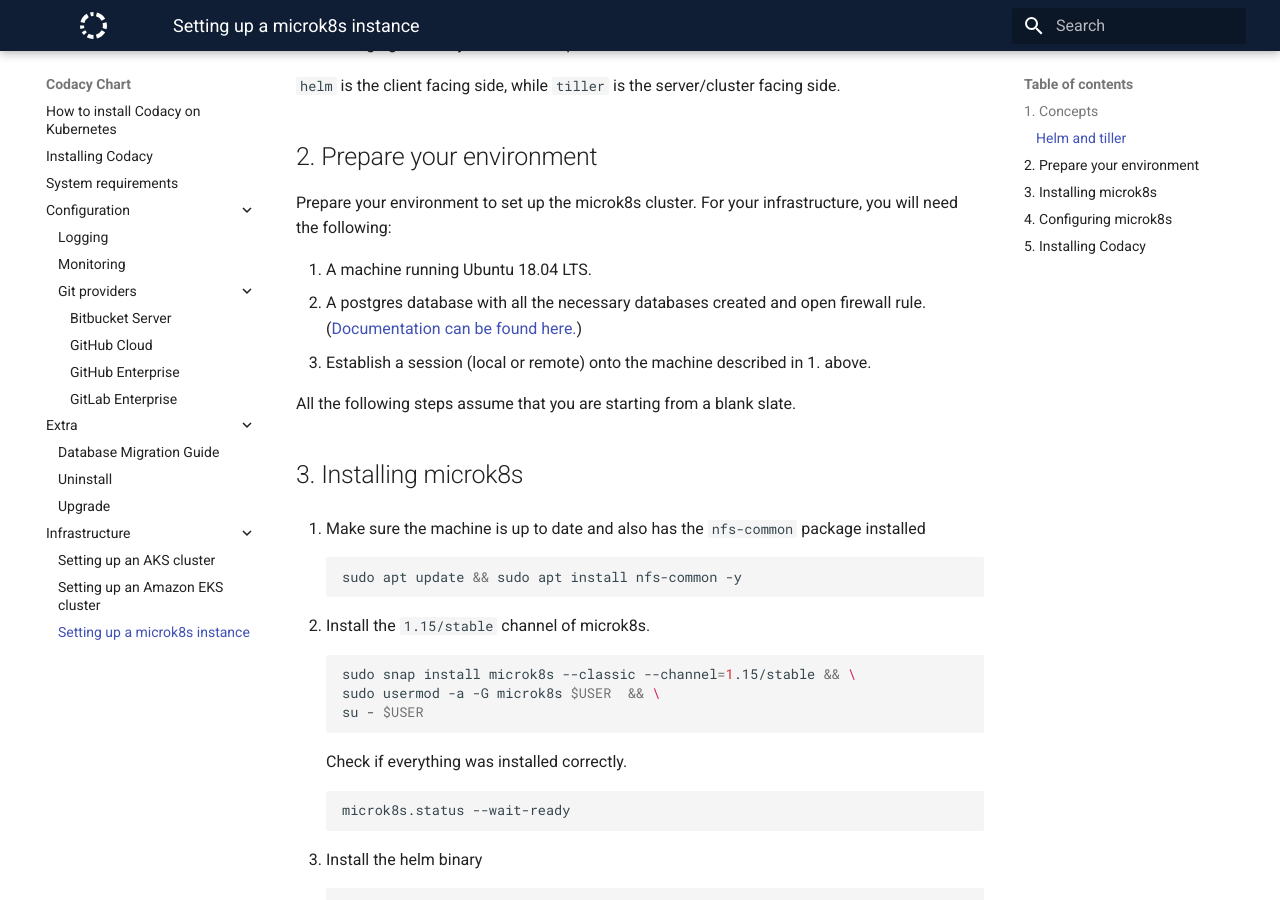
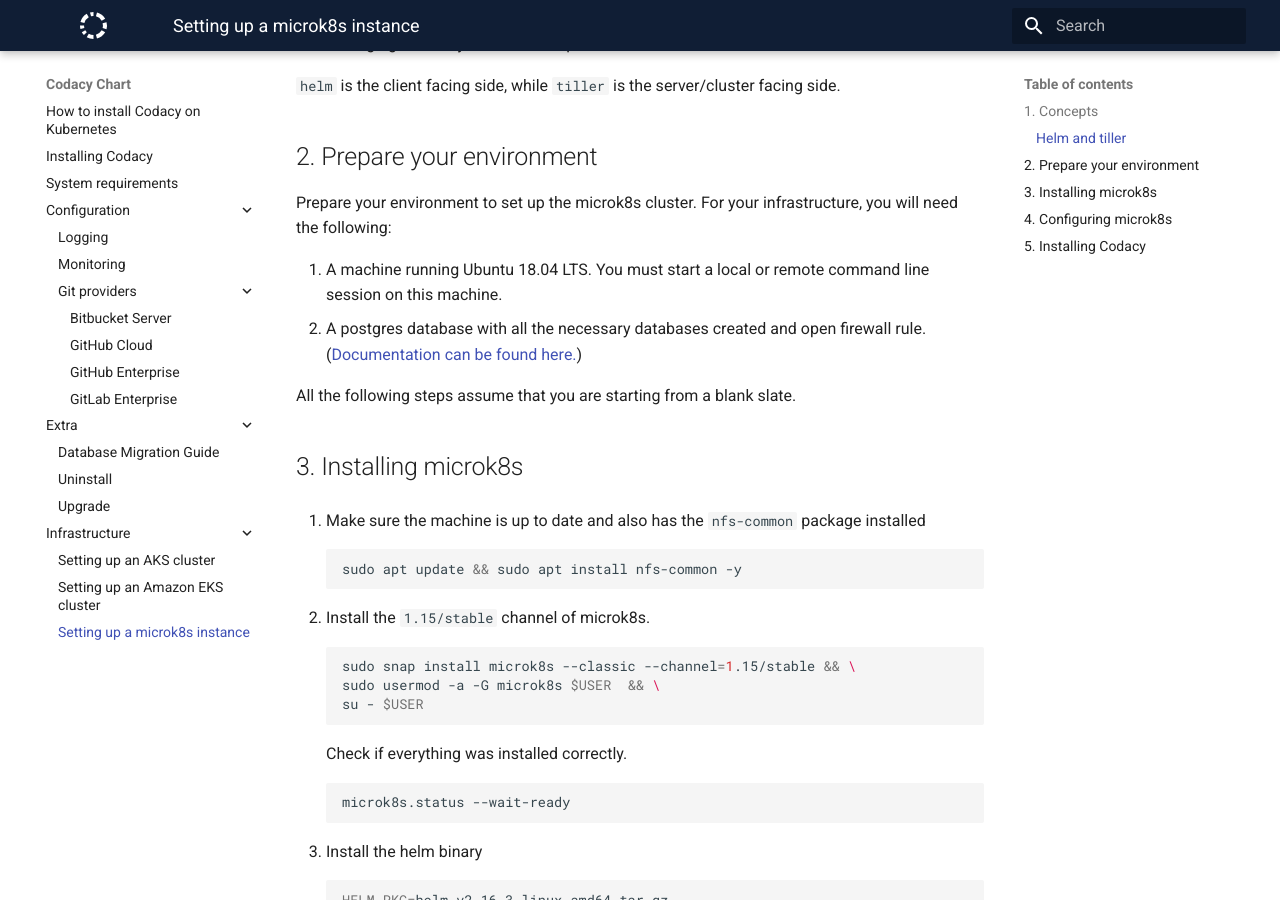
Before and after one commit to codacy/chart, an MkDocs documentation site: the page built from docs/infrastructure/microk8s-quickstart.md, in a window 1280 px wide and 900 px high, scrolled down 533 px. Built offline with MkDocs 1.6.1 and Material for MkDocs 9.7.7, drawn with Linux system fonts in a browser that asks for light colours.

Commit message:
Edit and simplify section "Prepare your environment"

```diff
--- a/docs/infrastructure/microk8s-quickstart.md
+++ b/docs/infrastructure/microk8s-quickstart.md
@@ -17,12 +17,10 @@
 
 ## 2. Prepare your environment
 
-Prepare your environment to set up the microk8s cluster.
-For your infrastructure, you will need the following:
+Prepare your environment to set up the microk8s cluster. For your infrastructure, you will need the following:
 
-1.  A machine running Ubuntu 18.04 LTS.
+1.  A machine running Ubuntu 18.04 LTS. You must start a local or remote command line session on this machine.
 2.  A postgres database with all the necessary databases created and open firewall rule. ([Documentation can be found here.](../requirements.md#postgresql-server-setup))
-3.  Establish a session (local or remote) onto the machine described in 1. above.
 
 All the following steps assume that you are starting from a blank slate.
 
```
